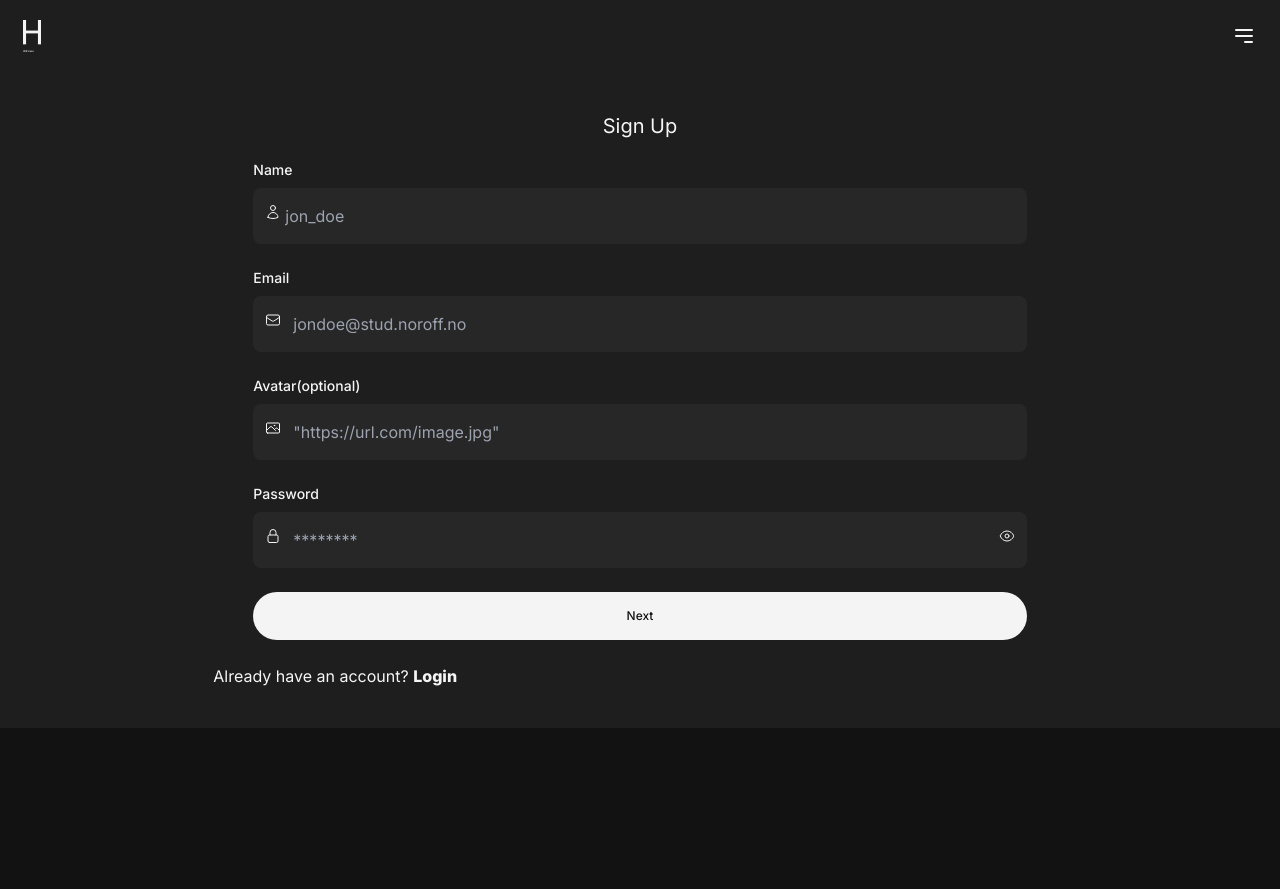
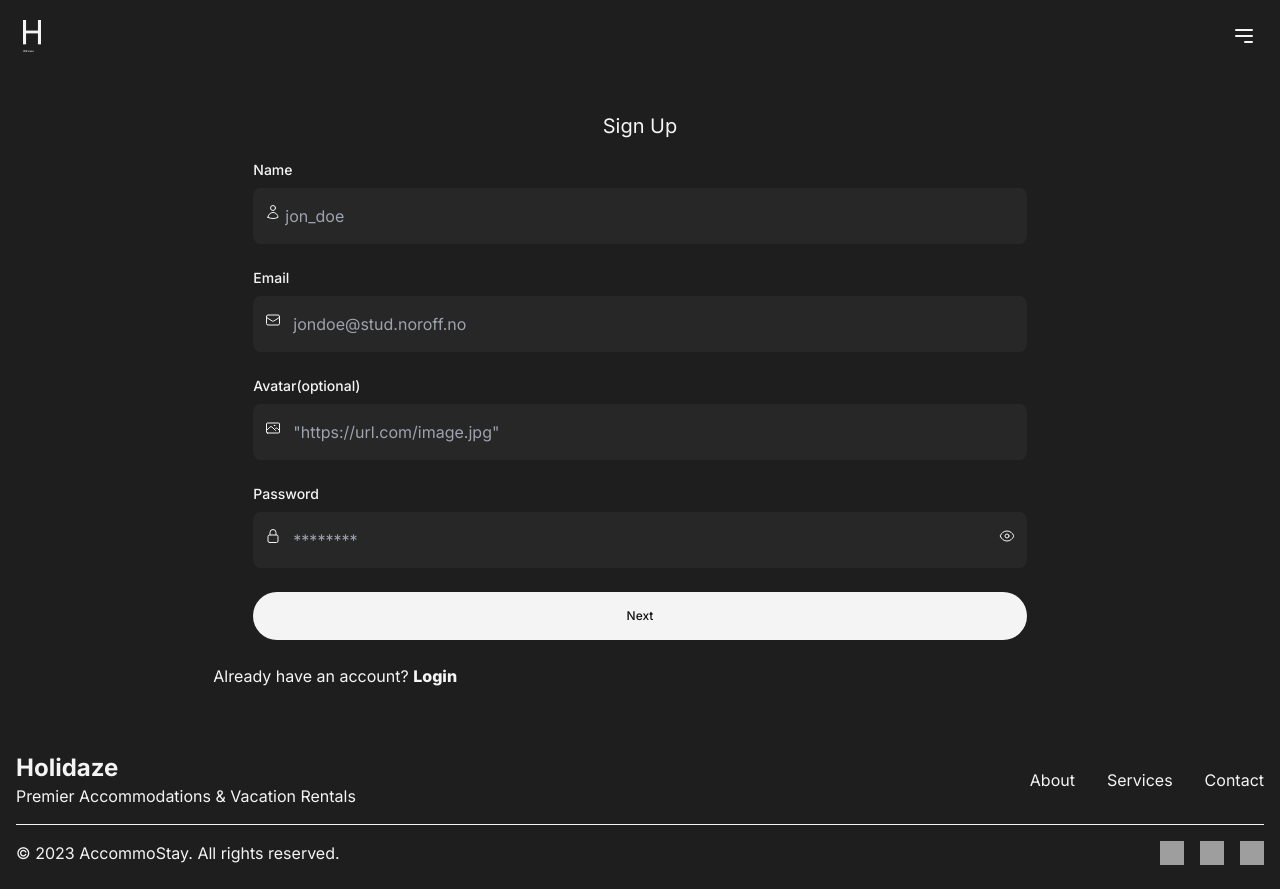
Before and after one commit to bmsf/FED2-Exam, a Next.js app: page /register in a window 1280 px wide. Before the commit the page ends 800 px from the top, so only its background shows below. Built offline with nearby package versions, Linux system fonts and the light colour scheme; grey boxes are pictures that could not be loaded; a web font is replaced by a local one.

Commit message:
search functionality + footer

```diff
--- /dev/null
+++ b/app/Footer.jsx
@@ -0,0 +1,79 @@
+import React from 'react';
+
+const Footer = () => {
+	return (
+		<footer className='bg-lightPrimary text-white py-6'>
+			<div className='container mx-auto px-4'>
+				<div className='flex justify-between items-center'>
+					<div>
+						<h1 className='text-2xl font-bold'>Holidaze</h1>
+						<p>Premier Accommodations & Vacation Rentals</p>
+					</div>
+					<ul className='md:flex space-x-8 hidden'>
+						<li>
+							<a href='#about' className='hover:text-primary-500'>
+								About
+							</a>
+						</li>
+						<li>
+							<a href='#services' className='hover:text-primary-500'>
+								Services
+							</a>
+						</li>
+						<li>
+							<a href='#contact' className='hover:text-primary-500'>
+								Contact
+							</a>
+						</li>
+					</ul>
+				</div>
+				<hr className='my-4 border-gray-600' />
+				<div className='flex justify-between items-center'>
+					<p>
+						&copy; {new Date().getFullYear()} AccommoStay. All rights reserved.
+					</p>
+					<div className='flex space-x-4'>
+						<a
+							href='https://facebook.com'
+							target='_blank'
+							rel='noopener noreferrer'
+							aria-label='Facebook'
+						>
+							<img
+								src='/path-to-facebook-icon.svg'
+								alt='Facebook'
+								className='w-6 h-6'
+							/>
+						</a>
+						<a
+							href='https://twitter.com'
+							target='_blank'
+							rel='noopener noreferrer'
+							aria-label='Twitter'
+						>
+							<img
+								src='/path-to-twitter-icon.svg'
+								alt='Twitter'
+								className='w-6 h-6'
+							/>
+						</a>
+						<a
+							href='https://instagram.com'
+							target='_blank'
+							rel='noopener noreferrer'
+							aria-label='Instagram'
+						>
+							<img
+								src='/path-to-instagram-icon.svg'
+								alt='Instagram'
+								className='w-6 h-6'
+							/>
+						</a>
+					</div>
+				</div>
+			</div>
+		</footer>
+	);
+};
+
+export default Footer;
--- a/app/components/SearchForm.jsx
+++ b/app/components/SearchForm.jsx
@@ -1,34 +1,78 @@
 'use client';
-import TextInput from './TextInput';
+import { FaMapMarkerAlt, FaUser, FaSearch } from 'react-icons/fa';
+import { useState } from 'react';
+import { useRouter } from 'next/navigation';
 
 const SearchForm = () => {
+	const router = useRouter();
+
+	const [city, setCity] = useState('');
+	const [venue, setVenue] = useState('');
+
+	const [guests, setGuests] = useState('');
+
+	const handleSubmit = (e) => {
+		e.preventDefault();
+
+		// Validate the inputs
+		let validationErrors = {};
+
+		if (!venue.trim()) validationErrors.venue = 'Venue is required!';
+		if (!guests.trim())
+			validationErrors.guests = 'Number of guests is required!';
+		if (!city.trim()) validationErrors.city = 'City is required!';
+
+		if (Object.keys(validationErrors).length > 0) {
+			setErrors(validationErrors);
+			return; // Exit the function early if there are errors
+		}
+
+		// Continue with the existing logic if there are no errors
+		const queryParams = `venue=${venue}&city=${city}&guests=${guests}`;
+		router.push(`/results/?${queryParams}`);
+	};
+
+	const [errors, setErrors] = useState({});
+
 	return (
-		<form className='w-full px-6 mb-20'>
-			<h2 className=''>Select your destination</h2>
+		<form className='w-full px-6 mb-20' onSubmit={handleSubmit}>
+			<h2>Select your destination</h2>
 			<div className='w-full flex flex-col gap-2'>
-				<TextInput placeholder={'City'} iconName='search' />
+				<div className='flex items-center relative rounded-md'>
+					<FaSearch className='absolute left-4 top-1/2 transform -translate-y-1/2' />
+					<input
+						placeholder='Venue'
+						className='rounded-lg w-full py-4 px-4 bg-inherit pl-12 bg-lightestPrimary'
+						onChange={(e) => setVenue(e.target.value)}
+					/>
+				</div>
+
 				<div className='flex gap-2'>
-					<div className='w-1/2'>
+					<div className='flex items-center relative rounded-md'>
+						<FaUser className='absolute left-4 top-1/2 transform -translate-y-1/2' />
 						<input
-							type='date'
-							className='rounded-lg w-full py-4 px-4 bg-lightestPrimary'
-							placeholder='Check in'
+							placeholder='Guests'
+							className='rounded-lg w-full py-4 px-4 bg-inherit pl-12 bg-lightestPrimary'
+							onChange={(e) => setGuests(e.target.value)}
 						/>
 					</div>
 					<div className='w-1/2'>
-						<input
-							type='date'
-							className='rounded-lg w-full py-4 px-4 bg-lightestPrimary'
-							placeholder='Check in'
-						/>
+						<div className='flex items-center relative rounded-md'>
+							<FaMapMarkerAlt className='absolute left-4 top-1/2 transform -translate-y-1/2' />
+							<input
+								placeholder='City'
+								className='rounded-lg w-full py-4 px-4 bg-inherit pl-12 bg-lightestPrimary'
+								onChange={(e) => setCity(e.target.value)}
+							/>
+						</div>
 					</div>
 				</div>
-				<TextInput placeholder={'Guests'} iconName={'search'} />
+
 				<button
-					type='button'
+					type='submit'
 					className='flex items-center justify-center bg-white text-primary rounded-full py-4 px-4 text-xs font-medium transition-transform duration-150 ease-in-out hover:bg-gray-200 active:scale-95'
 				>
-					<span>Search hotels</span>
+					<span>Search venues</span>
 				</button>
 			</div>
 		</form>
--- a/app/layout.jsx
+++ b/app/layout.jsx
@@ -1,4 +1,5 @@
 import Navbar from './Navbar';
+import Footer from './Footer';
 import './globals.css';
 import { Inter, Open_Sans, Playfair_Display } from 'next/font/google';
 
@@ -19,6 +20,7 @@ export default function RootLayout({ children }) {
 			<body className={`${openSans.className} bg-primary text-[#f5f5f5]`}>
 				<Navbar />
 				{children}
+				<Footer />
 			</body>
 		</html>
 	);
--- /dev/null
+++ b/app/results/RenderResults.jsx
@@ -0,0 +1,43 @@
+'use client';
+import { useSearchParams } from 'next/navigation';
+
+const RenderResults = ({ venues }) => {
+	const searchParams = useSearchParams();
+	const city = searchParams.get('city');
+	// const checkIn = searchParams.get('checkInDate');
+	// const checkOut = searchParams.get('checkOutDate');
+	const guests = searchParams.get('guests');
+
+	const filteredVenues = venues.filter((venue) => {
+		// Log the cities being compared
+		console.log(
+			'API City:',
+			venue.location.city.trim().toLowerCase(),
+			'Query City:',
+			city.trim().toLowerCase()
+		);
+
+		return (
+			venue.location.city.trim().toLowerCase() === city.trim().toLowerCase() &&
+			venue.maxGuests >= Number(guests)
+		);
+	});
+
+	return (
+		<div>
+			{filteredVenues.length > 0 ? (
+				filteredVenues.map((venue) => (
+					<div key={venue.id}>
+						<h2>{venue.name}</h2>
+						<p>{venue.description}</p>
+						{/* Render other venue details as needed */}
+					</div>
+				))
+			) : (
+				<p>No venues match your search criteria.</p>
+			)}
+		</div>
+	);
+};
+
+export default RenderResults;
--- /dev/null
+++ b/app/results/page.jsx
@@ -0,0 +1,14 @@
+import RenderResult from './RenderResults';
+
+const SearchResults = async () => {
+	const response = await fetch('https://api.noroff.dev/api/v1/holidaze/venues');
+	const venues = await response.json();
+
+	return (
+		<div>
+			<RenderResult venues={venues} />
+		</div>
+	);
+};
+
+export default SearchResults;
--- a/app/search/page.jsx
+++ /dev/null
@@ -1,27 +0,0 @@
-import React from 'react';
-
-const SearchResults = async ({ searchParams }) => {
-	const fetchVenues = async () => {
-		const response = await fetch(
-			'https://api.noroff.dev/api/v1/holidaze/venues'
-		);
-		const venues = await response.json();
-		return venues;
-	};
-
-	const venues = await fetchVenues();
-	return (
-		<div>
-			{venues.map((venue, index) => (
-				<div key={index}>
-					{/* Display venue details here. For example: */}
-					<h2>{venue.name}</h2>
-					<p>{venue.description}</p>
-					{/* Add other properties of the venue as needed */}
-				</div>
-			))}
-		</div>
-	);
-};
-
-export default SearchResults;
--- a/tailwind.config.js
+++ b/tailwind.config.js
@@ -13,6 +13,7 @@ module.exports = {
 			lightestPrimary: '#272727',
 			grey: '#9f9f9f',
 			white: '#F4F4F4',
+			error: '#C84949',
 		},
 	},
 	plugins: [],
```
Also changed, not shown: app/Hero.jsx (+3 -8 lines).
